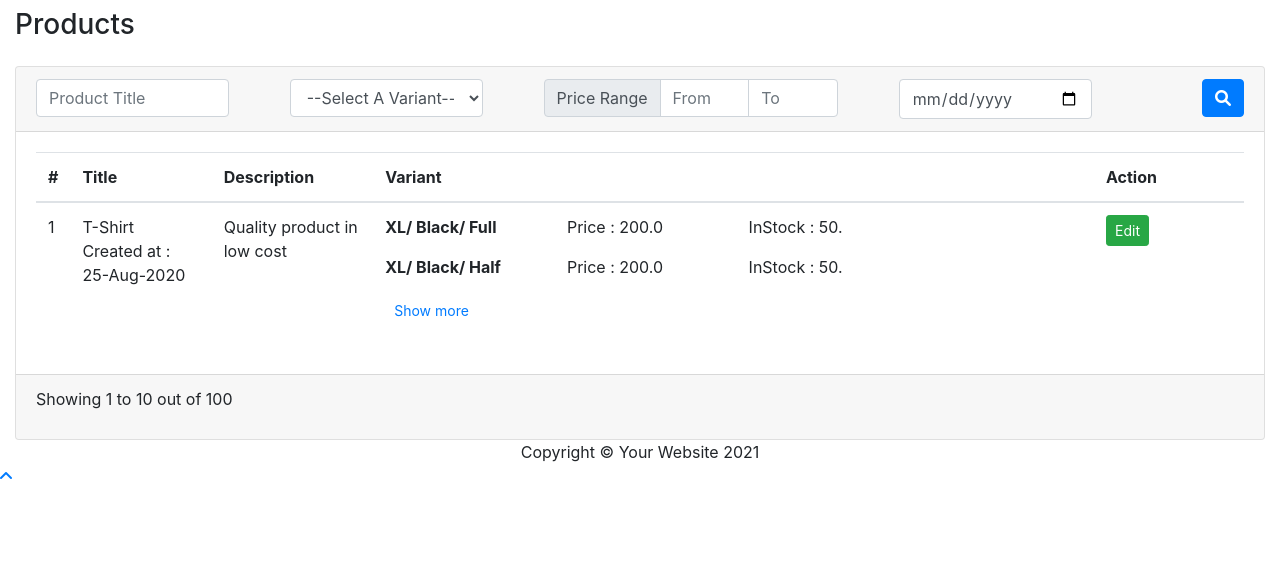
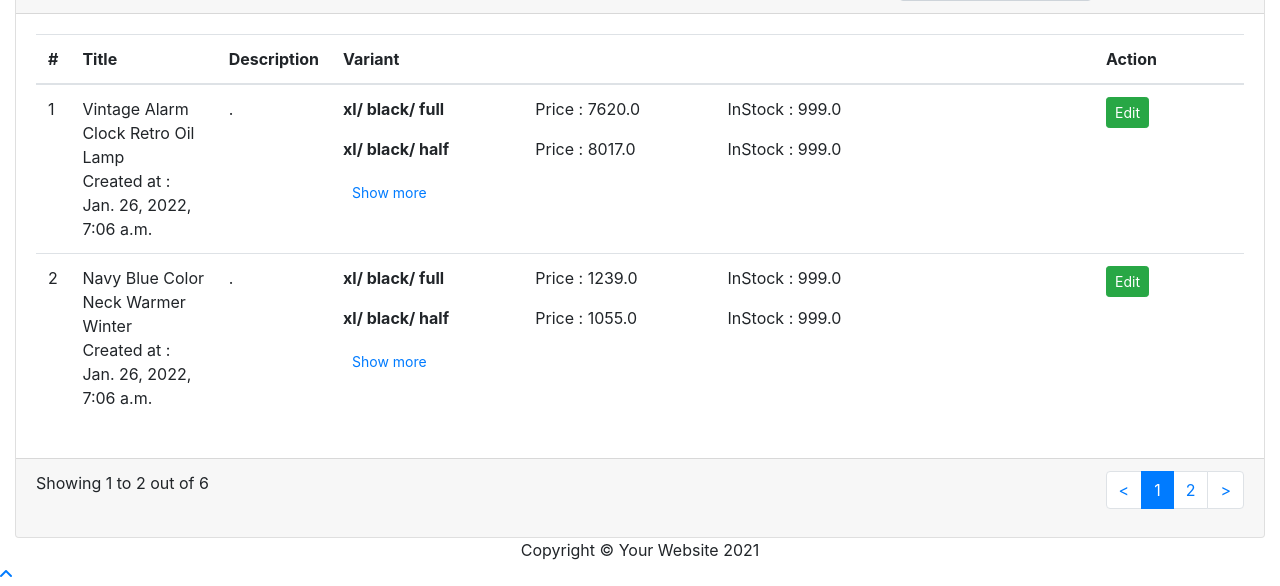
Before and after one commit to Waislam/mediusware_intern, a Django app: page /product/list/ in a window 1280 px wide. Shown: the part 765-1351 px from the top of the page. Before the commit the page ends 1244 px from the top, so only its background shows below. Run offline with Django 3.2, Linux system fonts and the light colour scheme; data comes from the database, SQL or seed files in the repository; style sheets or scripts are compiled from the project's sources; some libraries are stand-ins or nearby versions.

Commit message:
list page all done

```diff
--- a/package.json
+++ b/package.json
@@ -13,7 +13,7 @@
         "@babel/preset-react": "^7.0.0",
         "axios": "^0.19",
         "bootstrap": "^4.0.0",
-        "cross-env": "^7.0",
+        "cross-env": "^7.0.3",
         "jquery": "^3.2",
         "laravel-mix": "^5.0.1",
         "lodash": "^4.17.19",
--- a/src/product/admin.py
+++ b/src/product/admin.py
@@ -1,3 +1,8 @@
 from django.contrib import admin
 
+from .models import Variant, Product, ProductVariant, ProductVariantPrice
 # Register your models here.
+admin.site.register(Variant)
+admin.site.register(Product)
+admin.site.register(ProductVariant)
+admin.site.register(ProductVariantPrice)
--- a/src/product/templates/products/list.html
+++ b/src/product/templates/products/list.html
@@ -13,11 +13,18 @@
     <form action="" method="get" class="card-header">
         <div class="form-row justify-content-between">
             <div class="col-md-2">
-                    <input type="text" name="title" placeholder="Product Title" class="form-control">
+                <input type="text" name="title" placeholder="Product Title" class="form-control" value="">
             </div>
             <div class="col-md-2">
                 <select name="variant" id="" class="form-control">
                     <option selected disabled>--Select A Variant--</option>
+                    {% for v_title in variant_title_sub_title %}
+                    <optgroup label={{v_title.title}}>
+                        {% for sub_title in v_title.sub_titles %}
+                        <option>{{sub_title}}</option>
+                        {% endfor %}
+                    </optgroup>
+                    {% endfor %}
 
                 </select>
             </div>
@@ -55,58 +62,42 @@
                 </thead>
 
                 <tbody>
+                {% for product in products %}
                 <tr>
-                        <td>1</td>
-                        <td>T-Shirt <br> Created at : 25-Aug-2020</td>
-                        <td>Quality product in low cost</td>
+                    <td>{{product.id}}</td>
+                    <td>{{product.title}}<br> Created at : {{product.created_at}}</td>
+                    <td>{{product.description}}</td>
+
                     <td>
                         <dl class="row mb-0" style="height: 80px; overflow: hidden" id="variant">
+                            {% for pvprice in product_variant_price_list %}
+                            {% if pvprice.product.id == product.id %}
                             <dt class="col-sm-3 pb-0">
-                                    XL/ Black/ Full
+                                {{pvprice.product_variant_one.variant_title}}/
+                                {{pvprice.product_variant_two.variant_title}}/
+                                {{pvprice.product_variant_three.variant_title}}
                             </dt>
                             <dd class="col-sm-9">
                                 <dl class="row mb-0">
-                                        <dd class="col-sm-4 pb-0">Price : 200.0</dd>
-                                        <dd class="col-sm-8 pb-0">InStock : 50.</dd>
+                                    <dd class="col-sm-4 pb-0">Price : {{pvprice.price}}</dd>
+                                    <dd class="col-sm-8 pb-0">InStock : {{pvprice.stock}}</dd>
                                 </dl>
                             </dd>
-                                <dt class="col-sm-3 pb-0">
-                                    XL/ Black/ Half
-                                </dt>
-                                <dd class="col-sm-9">
-                                    <dl class="row mb-0">
-                                        <dd class="col-sm-4 pb-0">Price : 200.0</dd>
-                                        <dd class="col-sm-8 pb-0">InStock : 50.</dd>
-                                    </dl>
-                                </dd>
-                                <dt class="col-sm-3 pb-0">
-                                    L/ Black/ Full
-                                </dt>
-                                <dd class="col-sm-9">
-                                    <dl class="row mb-0">
-                                        <dd class="col-sm-4 pb-0">Price : 200.0</dd>
-                                        <dd class="col-sm-8 pb-0">InStock : 50.</dd>
-                                    </dl>
-                                </dd>
-                                <dt class="col-sm-3 pb-0">
-                                    L/ Black/ Half
-                                </dt>
-                                <dd class="col-sm-9">
-                                    <dl class="row mb-0">
-                                        <dd class="col-sm-4 pb-0">Price : 200.0</dd>
-                                        <dd class="col-sm-8 pb-0">InStock : 50.</dd>
-                                    </dl>
-                                </dd>
+
+                            {% endif %}
+                            {% endfor %}
                         </dl>
                         <button onclick="$('#variant').toggleClass('h-auto')" class="btn btn-sm btn-link">Show more
                         </button>
                     </td>
+
                     <td>
                         <div class="btn-group btn-group-sm">
                             <a href="" class="btn btn-success">Edit</a>
                         </div>
                     </td>
                 </tr>
+                {% endfor %}
                 </tbody>
 
             </table>
@@ -117,10 +108,48 @@
     <div class="card-footer">
         <div class="row justify-content-between">
             <div class="col-md-6">
-                    <p>Showing 1 to 10 out of 100</p>
+                <p>Showing {{page_start_index}} to {{page_end_index}} out of {{total_products}}</p>
             </div>
-                <div class="col-md-2">
+            <div class="col-md-6">
+                <div class="pagination float-right">
+                    <div class="float-right">
+                        <nav aria-label="Page navigation example">
+                            <ul class="pagination justify-content-center">
+                                {% if products.has_previous %}
+                                <li class="page-item">
+                                    <a class="page-link" href="/product/list/?page={{products.previous_page_number}}"
+                                       tabindex="">&lt;</a>
+                                </li>
+                                {% else %}
+                                <li class="page-item" style="pointer-events:none">
+                                    <a class="page-link" href=""
+                                       tabindex="">&lt;</a>
+                                </li>
+                                {% endif %}
+                                {% for page in page_list %}
+                                {%if page <= products.number|add:1 and page >= products.number|add:-1%}
+                                <li class="page-item {% if page == products.number %} active {% endif %}"
+                                    aria-current="page">
+                                    <a class="page-link" href="/product/list/?page={{forloop.counter}}">{{forloop.counter}}</a>
+                                </li>
+                                {% endif %}
+                                {% endfor %}
 
+                                {% if products.has_next %}
+                                <li class="page-item">
+                                    <a class="page-link"
+                                       href="/product/list/?page={{products.next_page_number}}">&gt;</a>
+                                </li>
+                                {% else %}
+                                <li class="page-item" style="pointer-events:none">
+                                    <a class="page-link"
+                                       href="">&gt;</a>
+                                </li>
+                                {% endif %}
+                            </ul>
+                        </nav>
+                    </div>
+                </div>
             </div>
         </div>
     </div>
--- a/src/product/urls.py
+++ b/src/product/urls.py
@@ -1,7 +1,7 @@
 from django.urls import path
 from django.views.generic import TemplateView
 
-from product.views.product import CreateProductView
+from product.views.product import CreateProductView, ProductListView
 from product.views.variant import VariantView, VariantCreateView, VariantEditView
 
 app_name = "product"
@@ -14,7 +14,8 @@ urlpatterns = [
 
     # Products URLs
     path('create/', CreateProductView.as_view(), name='create.product'),
-    path('list/', TemplateView.as_view(template_name='products/list.html', extra_context={
-        'product': True
-    }), name='list.product'),
+    # path('list/', TemplateView.as_view(template_name='products/list.html', extra_context={
+    #     'product': True
+    # }), name='list.product'),
+    path('list/', ProductListView.as_view(), name='list.product'),
 ]
--- a/src/product/views/product.py
+++ b/src/product/views/product.py
@@ -1,6 +1,9 @@
 from django.views import generic
+from datetime import date
 
-from product.models import Variant
+from product.models import Variant, Product, ProductVariantPrice, ProductVariant
+from django.core.paginator import Paginator, EmptyPage, PageNotAnInteger
+from django.db.models import Q
 
 
 class CreateProductView(generic.TemplateView):
@@ -12,3 +15,82 @@ class CreateProductView(generic.TemplateView):
         context['product'] = True
         context['variants'] = list(variants.all())
         return context
+
+
+class ProductListView(generic.TemplateView):
+    template_name = 'products/list.html'
+
+    def name_search(self, product_name):
+        query = Product.objects.filter(title__icontains=product_name)
+        return query
+
+    def created_at_search(self, created_at):
+        time_list = str(created_at).split('-')
+        year = int(time_list[0])
+        month = int(time_list[1])
+        day = int(time_list[2])
+        result = Product.objects.filter(created_at__contains=date(year, month, day))
+        return result
+
+    def price_range_search(self, price_from, price_to):
+        query = (Q(productvariantprice__price__gte=price_from)) & (Q(productvariantprice__price__lte=price_to))
+        result = Product.objects.filter(query)
+        return result
+
+    def get_context_data(self, **kwargs):
+        context = super().get_context_data()
+        # handle filtering
+        product_name = self.request.GET.get('title')
+        vari_title = self.request.GET.get('variant')
+        created_at = self.request.GET.get('date')
+        price_from = self.request.GET.get('price_from')
+        price_to = self.request.GET.get('price_to')
+        if product_name:
+            product_list = self.name_search(product_name)
+        elif created_at:
+            product_list = self.created_at_search(created_at)
+        elif price_from and price_to:
+            product_list = self.price_range_search(price_from, price_to)
+        elif vari_title != None:
+            product_list = Product.objects.filter(productvariant__variant_title=vari_title)
+        else:
+            product_list = Product.objects.all()
+        # context['products'] = product_list
+        product_variant_price = ProductVariantPrice.objects.all()
+        context['product_variant_price_list'] = product_variant_price
+
+        # handle pagination
+        page_number = self.request.GET.get('page')
+        paginator = Paginator(product_list, 2)
+        total_page = paginator.num_pages
+        try:
+            current_page_data = paginator.page(page_number)
+        except EmptyPage:
+            current_page_data = paginator.page(total_page)
+        except:
+            current_page_data = paginator.page(1)
+
+        context['products'] = current_page_data
+        page_list = [page for page in range(1, total_page+1)]
+        context['page_list'] = page_list
+        context['total_products'] = paginator.count
+        context['page_start_index'] = current_page_data.start_index()
+        context['page_end_index'] = current_page_data.end_index()
+
+        # variant title and subtitle handling
+        variant_list = Variant.objects.filter(active=True).values('id', 'title')
+        product_variant_list = ProductVariant.objects.all()
+        list_of_variant_dict = []
+
+        for variant in variant_list:
+            dict_of_variant = dict()
+            sub_title_list = list()
+            dict_of_variant['title'] = variant['title']
+            for p_variant in product_variant_list.filter(variant=variant['id']):
+                sub_title_list.append(p_variant.variant_title)
+            unique = list(set(sub_title_list))
+            dict_of_variant['sub_titles'] = unique
+            list_of_variant_dict.append(dict_of_variant)
+        context['variant_title_sub_title'] = list_of_variant_dict
+
+        return context
```
Also changed, not shown: mix-manifest.json, 1 other file. Lines whose indentation alone changed are shown as unchanged.
